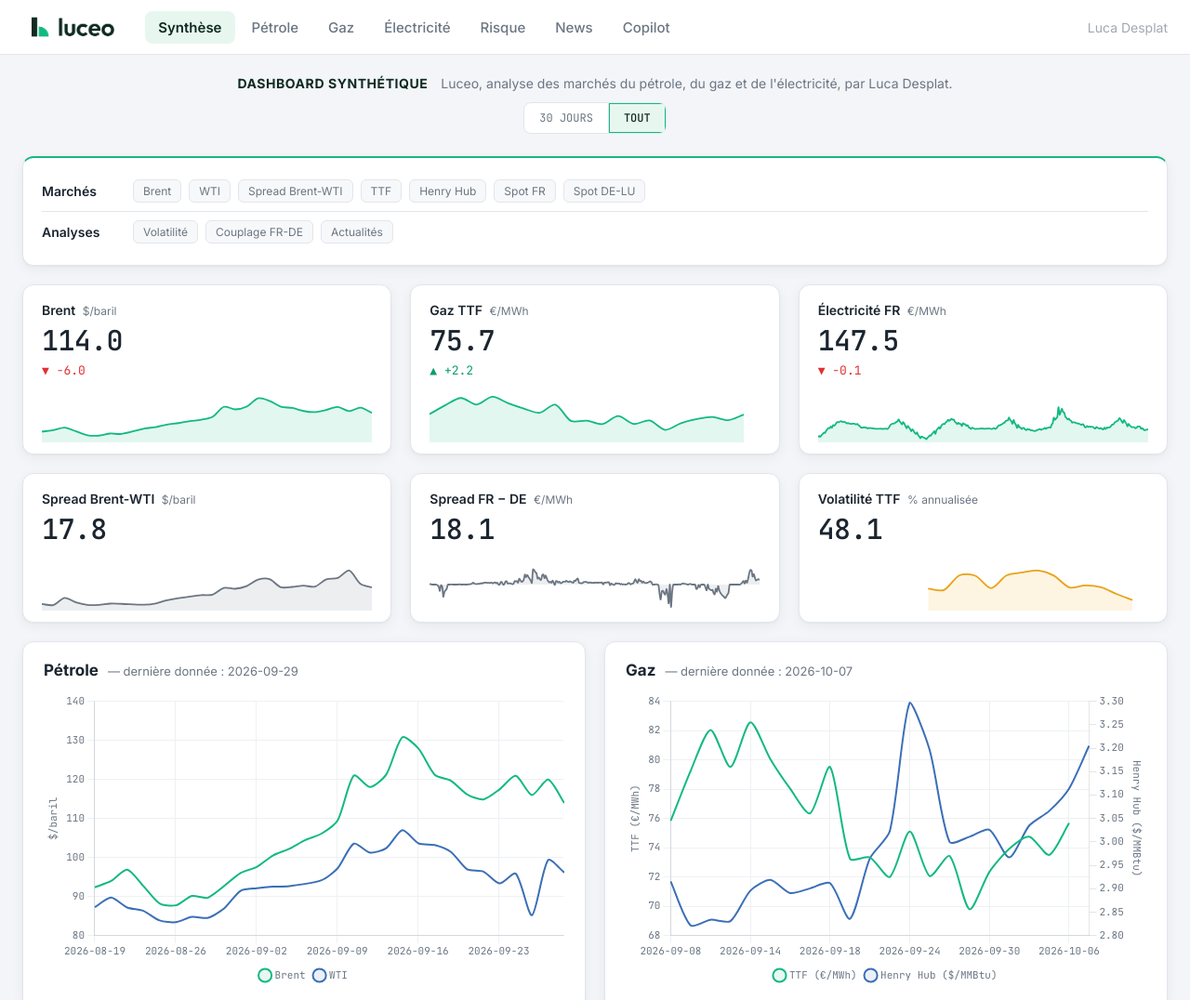
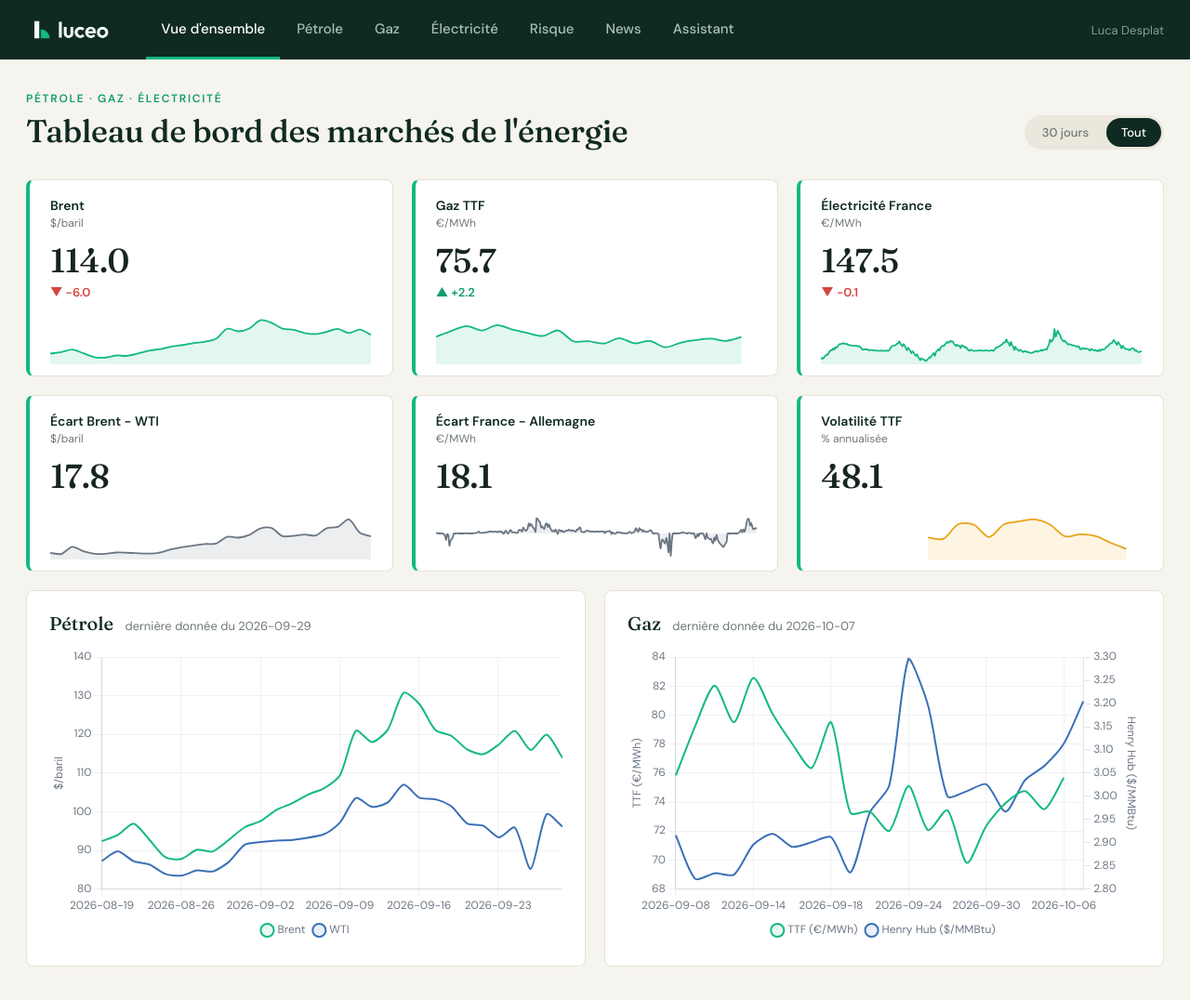
Before and after one commit to Lucadsplt/Energy-Market-Dashboard, a plain HTML site: page index.html in a window 1280 px wide. Shown: the top 1076 px of the page at 93% size. Drawn offline with nearby package versions, Linux system fonts and the light colour scheme.

Commit message:
Interface en francais et nouvelle identite visuelle (bandeau vert, serif, creme)

```diff
--- a/css/style.css
+++ b/css/style.css
@@ -1,33 +1,32 @@
 :root {
     --vert-fonce: #0F2A22;
+    --vert-moyen: #1c4a3b;
     --emeraude: #12B981;
     --emeraude-fonce: #0e9d6c;
-    --emeraude-clair: #e7f7f0;
-    --fond: #f3f5f8;
+    --emeraude-clair: #e3f4ec;
+    --fond: #f6f4ee;
     --carte: #ffffff;
-    --bordure: #e2e6ec;
-    --texte: #1b2530;
-    --texte-doux: #6b7683;
-    --rouge: #e03131;
+    --bordure: #e6e2d8;
+    --texte: #17251f;
+    --texte-doux: #6f7a73;
+    --rouge: #d6453d;
     --bleu: #3b6fb6;
     --ambre: #e8a317;
-    --ombre: 0 1px 2px rgba(15, 42, 34, .04), 0 4px 14px rgba(15, 42, 34, .05);
-    --mono: "JetBrains Mono", ui-monospace, "SFMono-Regular", Consolas, monospace;
+    --titre: "Fraunces", Georgia, "Times New Roman", serif;
 }
 
 * { margin: 0; padding: 0; box-sizing: border-box; }
 
 body {
-    font-family: "Inter", -apple-system, "Segoe UI", Roboto, sans-serif;
+    font-family: "DM Sans", system-ui, -apple-system, "Segoe UI", sans-serif;
     background: var(--fond);
     color: var(--texte);
     -webkit-font-smoothing: antialiased;
 }
 
-/* ---------- Barre du haut ---------- */
+/* ---------- Bandeau du haut (vert sombre) ---------- */
 .topbar {
-    background: var(--carte);
-    border-bottom: 1px solid var(--bordure);
+    background: var(--vert-fonce);
     position: sticky;
     top: 0;
     z-index: 10;
@@ -35,78 +34,93 @@ body {
 .topbar-inner {
     max-width: 1280px;
     margin: 0 auto;
-    padding: 10px 24px;
+    padding: 0 28px;
     display: flex;
     align-items: center;
-    gap: 28px;
+    gap: 36px;
+    min-height: 64px;
 }
-.logo-img { height: 38px; width: auto; display: block; }
+.logo-img { height: 34px; width: auto; display: block; }
 
-.topnav { display: flex; gap: 4px; flex: 1; flex-wrap: wrap; }
+.topnav { display: flex; gap: 2px; flex: 1; flex-wrap: wrap; align-self: stretch; }
 .nav-link {
-    padding: 8px 14px;
-    border-radius: 8px;
-    color: var(--texte-doux);
+    display: flex;
+    align-items: center;
+    padding: 0 16px;
+    color: #a9c2b6;
     text-decoration: none;
     font-weight: 500;
     font-size: 15px;
-    transition: background .15s, color .15s;
+    border-bottom: 3px solid transparent;
+    transition: color .15s, border-color .15s;
 }
-.nav-link:hover { background: var(--fond); color: var(--texte); }
-.nav-link.active { color: var(--vert-fonce); background: var(--emeraude-clair); font-weight: 600; }
+.nav-link:hover { color: #ffffff; }
+.nav-link.active { color: #ffffff; border-bottom-color: var(--emeraude); }
 
-.auteur { color: #a0a8b3; font-size: 14px; white-space: nowrap; }
+.auteur { color: #7fa192; font-size: 13px; white-space: nowrap; }
 
-/* ---------- Sous-barre ---------- */
-.subbar {
+/* ---------- Introduction ---------- */
+.intro {
     max-width: 1280px;
     margin: 0 auto;
-    padding: 22px 24px 4px;
+    padding: 34px 28px 10px;
     display: flex;
-    flex-direction: column;
-    align-items: center;
-    gap: 12px;
-    text-align: center;
+    justify-content: space-between;
+    align-items: flex-end;
+    gap: 20px;
+    flex-wrap: wrap;
 }
-.subbar-titre { font-size: 14px; color: var(--texte-doux); }
-.subbar-titre strong { color: var(--vert-fonce); letter-spacing: .04em; margin-right: 10px; }
+.intro-sur {
+    font-size: 12px;
+    font-weight: 600;
+    letter-spacing: .14em;
+    text-transform: uppercase;
+    color: var(--emeraude-fonce);
+    margin-bottom: 8px;
+}
+.intro h1 {
+    font-family: var(--titre);
+    font-weight: 500;
+    font-size: 34px;
+    letter-spacing: -.01em;
+    line-height: 1.15;
+    color: var(--vert-fonce);
+}
 
 .segment {
     display: inline-flex;
-    border: 1px solid var(--bordure);
-    border-radius: 8px;
-    overflow: hidden;
-    background: var(--carte);
+    padding: 3px;
+    gap: 3px;
+    border-radius: 999px;
+    background: #ebe7dc;
 }
 .segment-btn {
-    font-family: var(--mono);
-    font-size: 12px;
-    padding: 8px 16px;
+    font-family: inherit;
+    font-size: 13px;
+    font-weight: 500;
+    padding: 7px 16px;
     border: 0;
-    border-right: 1px solid var(--bordure);
+    border-radius: 999px;
     background: transparent;
     color: var(--texte-doux);
     cursor: pointer;
+    transition: background .15s, color .15s;
 }
-.segment-btn:last-child { border-right: 0; }
-.segment-btn:hover { background: var(--fond); }
-.segment-btn.actif { background: var(--emeraude-clair); color: var(--vert-fonce); font-weight: 500; box-shadow: inset 0 0 0 1px var(--emeraude); }
+.segment-btn:hover { color: var(--vert-fonce); }
+.segment-btn.actif { background: var(--vert-fonce); color: #ffffff; }
 
 /* ---------- Contenu ---------- */
-.contenu { max-width: 1280px; margin: 0 auto; padding: 20px 24px 40px; }
+.contenu { max-width: 1280px; margin: 0 auto; padding: 22px 28px 40px; }
 .onglet { display: none; }
 .onglet.active { display: block; }
 
 .panneau {
     background: var(--carte);
     border: 1px solid var(--bordure);
-    border-radius: 12px;
-    padding: 14px 20px;
+    border-radius: 8px;
+    padding: 12px 20px;
     margin-bottom: 20px;
-    box-shadow: var(--ombre);
 }
-.panneau.accent { border-top: 2px solid var(--emeraude); }
-
 .ligne-tags {
     display: flex;
     flex-wrap: wrap;
@@ -119,58 +133,80 @@ body {
 
 .tag {
     font-family: inherit;
-    font-size: 12px;
-    padding: 4px 10px;
+    font-size: 13px;
+    padding: 5px 13px;
     border: 1px solid var(--bordure);
-    border-radius: 6px;
-    background: #f7f8fa;
+    border-radius: 999px;
+    background: transparent;
     color: var(--texte-doux);
     text-decoration: none;
     cursor: pointer;
     transition: border-color .15s, color .15s, background .15s;
 }
 .tag:hover { border-color: var(--emeraude); color: var(--vert-fonce); }
-.tag.actif { background: var(--emeraude); border-color: var(--emeraude); color: #fff; }
+.tag.actif { background: var(--vert-fonce); border-color: var(--vert-fonce); color: #fff; }
 
 /* ---------- Cartes ---------- */
 .carte {
     background: var(--carte);
     border: 1px solid var(--bordure);
-    border-radius: 12px;
-    padding: 20px 22px;
-    box-shadow: var(--ombre);
+    border-radius: 8px;
+    padding: 22px 24px;
 }
-.carte h2 { font-size: 17px; font-weight: 700; margin-bottom: 14px; }
-.carte h2 small { font-size: 13px; font-weight: 400; color: var(--texte-doux); margin-left: 6px; }
-.carte h2 small::before { content: "— "; }
+.carte h2 {
+    font-family: var(--titre);
+    font-size: 20px;
+    font-weight: 500;
+    color: var(--vert-fonce);
+    margin-bottom: 14px;
+}
+.carte h2 small {
+    font-family: "DM Sans", sans-serif;
+    font-size: 13px;
+    font-weight: 400;
+    color: var(--texte-doux);
+    margin-left: 8px;
+}
 .carte h2 small:empty { display: none; }
 
 .grille-2 { display: grid; grid-template-columns: repeat(2, minmax(0, 1fr)); gap: 20px; }
 
 .chart-box { position: relative; height: 320px; }
-
 .chart-box.grand { height: 420px; }
 
 .vide p { color: var(--texte-doux); }
-.note { margin-top: 14px; font-size: 12px; color: var(--texte-doux); text-align: center; }
+.note { margin-top: 16px; font-size: 13px; color: var(--texte-doux); max-width: 760px; line-height: 1.5; }
 
-/* ---------- KPI ---------- */
+/* ---------- Indicateurs ---------- */
 .kpi-grid {
     display: grid;
     grid-template-columns: repeat(3, minmax(0, 1fr));
     gap: 20px;
     margin-bottom: 20px;
 }
-.kpi { display: flex; flex-direction: column; gap: 4px; padding: 18px 20px 12px; }
-.kpi-label { font-size: 14px; font-weight: 600; }
-.kpi-label i { font-style: normal; font-weight: 400; color: var(--texte-doux); font-size: 12px; margin-left: 4px; }
-.kpi-value { font-family: var(--mono); font-size: 30px; font-weight: 500; letter-spacing: -.02em; }
-.kpi-change { font-family: var(--mono); font-size: 13px; min-height: 18px; }
+.kpi {
+    display: flex;
+    flex-direction: column;
+    gap: 4px;
+    padding: 18px 22px 12px;
+    border-left: 4px solid var(--emeraude);
+}
+.kpi-label { font-size: 14px; font-weight: 600; color: var(--vert-fonce); }
+.kpi-label i { display: block; font-style: normal; font-weight: 400; color: var(--texte-doux); font-size: 12px; margin-top: 2px; }
+.kpi-value {
+    font-family: var(--titre);
+    font-size: 36px;
+    font-weight: 500;
+    letter-spacing: -.02em;
+    margin-top: 6px;
+    font-variant-numeric: lining-nums tabular-nums;
+}
+.kpi-change { font-size: 13px; font-weight: 600; min-height: 18px; }
 .kpi-change.up { color: var(--emeraude-fonce); }
 .kpi-change.down { color: var(--rouge); }
 .spark { height: 56px; margin-top: 8px; position: relative; }
 
-/* ---------- News ---------- */
+/* ---------- Actualités ---------- */
 .liste-news { display: grid; grid-template-columns: repeat(2, minmax(0, 1fr)); gap: 16px; }
 .news-item {
     display: flex;
@@ -178,27 +214,29 @@ body {
     align-items: center;
     background: var(--carte);
     border: 1px solid var(--bordure);
-    border-radius: 12px;
+    border-radius: 8px;
     padding: 12px;
-    box-shadow: var(--ombre);
 }
-.news-image { width: 120px; height: 80px; object-fit: cover; border-radius: 8px; flex-shrink: 0; background: #eef1f4; }
+.news-image { width: 120px; height: 80px; object-fit: cover; border-radius: 6px; flex-shrink: 0; background: #eeeadf; }
 .news-corps { flex: 1; min-width: 0; }
-.news-titre { color: var(--texte); text-decoration: none; font-weight: 600; font-size: 15px; line-height: 1.35; }
+.news-titre { color: var(--vert-fonce); text-decoration: none; font-weight: 600; font-size: 15px; line-height: 1.35; }
 .news-titre:hover { color: var(--emeraude-fonce); }
 .news-meta { font-size: 12px; color: var(--texte-doux); margin-top: 6px; }
 
-.pied { text-align: center; padding: 24px; font-size: 12px; color: #a0a8b3; }
+.pied { text-align: center; padding: 28px; font-size: 12px; color: var(--texte-doux); }
 
 /* ---------- Mobile ---------- */
 @media (max-width: 900px) {
     .grille-2, .liste-news { grid-template-columns: 1fr; }
     .kpi-grid { grid-template-columns: repeat(2, minmax(0, 1fr)); }
     .auteur { display: none; }
+    .intro h1 { font-size: 28px; }
 }
 @media (max-width: 560px) {
-    .topbar-inner { flex-wrap: wrap; gap: 10px; padding: 10px 14px; }
+    .topbar-inner { flex-wrap: wrap; gap: 6px; padding: 10px 14px; }
+    .topnav { align-self: auto; }
+    .nav-link { padding: 8px 10px; }
     .kpi-grid { grid-template-columns: 1fr; }
-    .contenu { padding: 16px 14px 32px; }
+    .contenu, .intro { padding-left: 14px; padding-right: 14px; }
     .ligne-tags b { width: 100%; }
 }
--- a/index.html
+++ b/index.html
@@ -8,33 +8,35 @@
     <link rel="icon" type="image/png" href="assets/luceo-icon.png">
     <link rel="preconnect" href="https://fonts.googleapis.com">
     <link rel="preconnect" href="https://fonts.gstatic.com" crossorigin>
-    <link href="https://fonts.googleapis.com/css2?family=Inter:wght@400;500;600;700&family=JetBrains+Mono:wght@400;500&display=swap" rel="stylesheet">
+    <link href="https://fonts.googleapis.com/css2?family=DM+Sans:opsz,wght@9..40,400;9..40,500;9..40,600;9..40,700&family=Fraunces:opsz,wght@9..144,500;9..144,600&display=swap" rel="stylesheet">
     <link rel="stylesheet" href="css/style.css">
     <script src="https://cdn.jsdelivr.net/npm/chart.js@4.4.1"></script>
 </head>
 <body>
     <header class="topbar">
         <div class="topbar-inner">
-            <img src="assets/luceo-logo.png" alt="Luceo" class="logo-img">
+            <img src="assets/luceo-logo-light.png" alt="Luceo" class="logo-img">
             <nav class="topnav" id="topnav">
-                <a href="#" class="nav-link active" data-cible="general">Synthèse</a>
+                <a href="#" class="nav-link active" data-cible="general">Vue d'ensemble</a>
                 <a href="#" class="nav-link" data-cible="petrole">Pétrole</a>
                 <a href="#" class="nav-link" data-cible="gaz">Gaz</a>
                 <a href="#" class="nav-link" data-cible="electricite">Électricité</a>
                 <a href="#" class="nav-link" data-cible="risque">Risque</a>
                 <a href="#" class="nav-link" data-cible="news">News</a>
-                <a href="#" class="nav-link" data-cible="copilot">Copilot</a>
+                <a href="#" class="nav-link" data-cible="copilot">Assistant</a>
             </nav>
             <span class="auteur">Luca Desplat</span>
         </div>
     </header>
 
-    <div class="subbar">
-        <p class="subbar-titre"><strong>DASHBOARD SYNTHÉTIQUE</strong>
-            <span>Luceo, analyse des marchés du pétrole, du gaz et de l'électricité, par Luca Desplat.</span></p>
+    <div class="intro">
+        <div>
+            <p class="intro-sur">Pétrole · Gaz · Électricité</p>
+            <h1>Tableau de bord des marchés de l'énergie</h1>
+        </div>
         <div class="segment" id="plage" role="group" aria-label="Période affichée">
-            <button class="segment-btn" data-jours="30">30 JOURS</button>
-            <button class="segment-btn actif" data-jours="0">TOUT</button>
+            <button class="segment-btn" data-jours="30">30 jours</button>
+            <button class="segment-btn actif" data-jours="0">Tout</button>
         </div>
     </div>
 
@@ -42,23 +44,6 @@
 
         <!-- ========== SYNTHÈSE ========== -->
         <section id="general" class="onglet active">
-            <div class="panneau accent">
-                <div class="ligne-tags"><b>Marchés</b>
-                    <a href="#" class="tag" data-aller="petrole">Brent</a>
-                    <a href="#" class="tag" data-aller="petrole">WTI</a>
-                    <a href="#" class="tag" data-aller="petrole">Spread Brent-WTI</a>
-                    <a href="#" class="tag" data-aller="gaz">TTF</a>
-                    <a href="#" class="tag" data-aller="gaz">Henry Hub</a>
-                    <a href="#" class="tag" data-aller="electricite">Spot FR</a>
-                    <a href="#" class="tag" data-aller="electricite">Spot DE-LU</a>
-                </div>
-                <div class="ligne-tags"><b>Analyses</b>
-                    <a href="#" class="tag" data-aller="gaz">Volatilité</a>
-                    <a href="#" class="tag" data-aller="electricite">Couplage FR-DE</a>
-                    <a href="#" class="tag" data-aller="news">Actualités</a>
-                </div>
-            </div>
-
             <div class="kpi-grid">
                 <article class="carte kpi"><span class="kpi-label">Brent <i>$/baril</i></span>
                     <span class="kpi-value" id="kpi-brent">—</span><span class="kpi-change" id="kpi-brent-var"></span>
@@ -66,13 +51,13 @@
                 <article class="carte kpi"><span class="kpi-label">Gaz TTF <i>€/MWh</i></span>
                     <span class="kpi-value" id="kpi-ttf">—</span><span class="kpi-change" id="kpi-ttf-var"></span>
                     <div class="spark"><canvas id="spark-ttf"></canvas></div></article>
-                <article class="carte kpi"><span class="kpi-label">Électricité FR <i>€/MWh</i></span>
+                <article class="carte kpi"><span class="kpi-label">Électricité France <i>€/MWh</i></span>
                     <span class="kpi-value" id="kpi-elec-fr">—</span><span class="kpi-change" id="kpi-elec-fr-var"></span>
                     <div class="spark"><canvas id="spark-elec"></canvas></div></article>
-                <article class="carte kpi"><span class="kpi-label">Spread Brent-WTI <i>$/baril</i></span>
+                <article class="carte kpi"><span class="kpi-label">Écart Brent − WTI <i>$/baril</i></span>
                     <span class="kpi-value" id="kpi-spread-oil">—</span>
                     <div class="spark"><canvas id="spark-spread-oil"></canvas></div></article>
-                <article class="carte kpi"><span class="kpi-label">Spread FR − DE <i>€/MWh</i></span>
+                <article class="carte kpi"><span class="kpi-label">Écart France − Allemagne <i>€/MWh</i></span>
                     <span class="kpi-value" id="kpi-spread-elec">—</span>
                     <div class="spark"><canvas id="spark-spread-elec"></canvas></div></article>
                 <article class="carte kpi"><span class="kpi-label">Volatilité TTF <i>% annualisée</i></span>
@@ -93,7 +78,7 @@
             <div class="grille-2">
                 <article class="carte"><h2>Prix <small>Brent / WTI, $/baril</small></h2>
                     <div class="chart-box"><canvas id="graphique-petrole"></canvas></div></article>
-                <article class="carte"><h2>Spread <small>Brent − WTI, $/baril</small></h2>
+                <article class="carte"><h2>Écart de prix <small>Brent − WTI, $/baril</small></h2>
                     <div class="chart-box"><canvas id="graphique-spread"></canvas></div></article>
             </div>
             <p class="note">Source : FRED (séries DCOILBRENTEU et DCOILWTICO). Publication avec environ une semaine de décalage.</p>
@@ -113,9 +98,9 @@
         <!-- ========== ÉLECTRICITÉ ========== -->
         <section id="electricite" class="onglet">
             <div class="grille-2">
-                <article class="carte"><h2>Marché spot <small>day-ahead, €/MWh</small></h2>
+                <article class="carte"><h2>Prix de marché <small>veille pour le lendemain, €/MWh</small></h2>
                     <div class="chart-box"><canvas id="graphique-electricite"></canvas></div></article>
-                <article class="carte"><h2>Couplage <small>spread FR − DE-LU, €/MWh</small></h2>
+                <article class="carte"><h2>Couplage <small>écart France − Allemagne, €/MWh</small></h2>
                     <div class="chart-box"><canvas id="graphique-elec-spread"></canvas></div></article>
             </div>
             <p class="note">Source : ENTSO-E Transparency Platform, résolution 15 minutes.</p>
@@ -124,24 +109,24 @@
         <!-- ========== RISQUE ========== -->
         <section id="risque" class="onglet">
             <div class="kpi-grid">
-                <article class="carte kpi"><span class="kpi-label">Dernier prix Brent <i>$/baril</i></span>
+                <article class="carte kpi"><span class="kpi-label">Dernier prix du Brent <i>$/baril</i></span>
                     <span class="kpi-value" id="risk-prix">—</span></article>
-                <article class="carte kpi"><span class="kpi-label">VaR 95 % <i>perte max à 30 j</i></span>
+                <article class="carte kpi"><span class="kpi-label">Perte maximale probable <i>VaR 95 %, à 30 jours</i></span>
                     <span class="kpi-value" id="risk-var">—</span></article>
-                <article class="carte kpi"><span class="kpi-label">Expected Shortfall 95 % <i>perte moyenne pire cas</i></span>
+                <article class="carte kpi"><span class="kpi-label">Perte moyenne dans les pires cas <i>ES 95 %, à 30 jours</i></span>
                     <span class="kpi-value" id="risk-es">—</span></article>
             </div>
-            <article class="carte"><h2>Fan chart Brent <small id="risk-sous-titre"></small></h2>
+            <article class="carte"><h2>Cône de projection du Brent <small id="risk-sous-titre"></small></h2>
                 <div class="chart-box grand"><canvas id="graphique-risque"></canvas></div></article>
             <div class="kpi-grid" style="margin-top:20px">
-                <article class="carte kpi"><span class="kpi-label">Prix d'équilibre μ <i>$/baril</i></span>
+                <article class="carte kpi"><span class="kpi-label">Prix d'équilibre estimé <i>$/baril</i></span>
                     <span class="kpi-value" id="risk-mu">—</span></article>
-                <article class="carte kpi"><span class="kpi-label">Demi-vie du retour <i>jours ouvrés</i></span>
+                <article class="carte kpi"><span class="kpi-label">Retour à l'équilibre <i>demi-vie, en jours ouvrés</i></span>
                     <span class="kpi-value" id="risk-demi">—</span></article>
                 <article class="carte kpi"><span class="kpi-label">Volatilité <i>% annualisée</i></span>
                     <span class="kpi-value" id="risk-vol">—</span></article>
             </div>
-            <p class="note">Modèle d'Ornstein-Uhlenbeck sur le log du prix, calibré sur 5 ans (FRED), 10 000 trajectoires simulées. Bandes : 5–95 % (claire) et 25–75 % (foncée).</p>
+            <p class="note">Modèle à retour à la moyenne (Ornstein-Uhlenbeck) sur le logarithme du prix, calibré sur 5 ans de données FRED, avec 10 000 trajectoires simulées. Bandes : 90 % des cas (claire) et 50 % des cas (foncée).</p>
         </section>
 
         <!-- ========== NEWS ========== -->
@@ -165,8 +150,8 @@
         <!-- ========== COPILOT ========== -->
         <section id="copilot" class="onglet">
             <article class="carte vide">
-                <h2>Copilot</h2>
-                <p>Un assistant qui explique les graphes arrive bientôt.</p>
+                <h2>Assistant</h2>
+                <p>Un assistant qui commente les graphiques arrive bientôt.</p>
             </article>
         </section>
     </main>
--- a/js/charts.js
+++ b/js/charts.js
@@ -9,8 +9,8 @@ const COULEURS = {
 };
 
 Chart.defaults.maintainAspectRatio = false;
-Chart.defaults.font.family = '"JetBrains Mono", ui-monospace, Consolas, monospace';
-Chart.defaults.font.size = 11;
+Chart.defaults.font.family = '"DM Sans", system-ui, sans-serif';
+Chart.defaults.font.size = 12;
 Chart.defaults.color = "#6b7683";
 
 // Graphes déjà créés, pour pouvoir filtrer la période sans les reconstruire
@@ -146,7 +146,7 @@ function afficherKpi(id, valeurs, { variation = true } = {}) {
 
 function afficherMaj(id, dates) {
     const el = document.getElementById(id);
-    if (el) el.textContent = "dernière donnée : " + dates[dates.length - 1].slice(0, 10);
+    if (el) el.textContent = "dernière donnée du " + dates[dates.length - 1].slice(0, 10);
 }
 
 function charger(nom) {
@@ -170,7 +170,7 @@ window.addEventListener("load", () => {
         creerGraphe("synth-petrole", d, prix);
         creerGraphe("graphique-petrole", d, prix);
         creerGraphe("graphique-spread", d, [
-            { cle: "spread", label: "Brent − WTI", couleur: ambre, unite: "$/baril", remplir: true },
+            { cle: "spread", label: "Écart Brent − WTI", couleur: ambre, unite: "$/baril", remplir: true },
         ]);
     }).catch(e => console.error("Pétrole :", e));
 
@@ -204,7 +204,7 @@ window.addEventListener("load", () => {
             { cle: "de_lu", label: "Allemagne-Luxembourg", couleur: bleu },
         ], { dailyOnly: false, escalier: true });
         creerGraphe("graphique-elec-spread", d, [
-            { cle: "spread_fr_de", label: "FR − DE", couleur: ambre, unite: "€/MWh", remplir: true },
+            { cle: "spread_fr_de", label: "Écart France − Allemagne", couleur: ambre, unite: "€/MWh", remplir: true },
         ], { dailyOnly: false, escalier: true });
     }).catch(e => console.error("Électricité :", e));
 
--- a/js/risk.js
+++ b/js/risk.js
@@ -1,4 +1,4 @@
-// Onglet Risque : fan chart Monte Carlo du Brent (données calculées par le pipeline Python)
+// Onglet Risque : cone de projection Monte Carlo du Brent (données calculées par le pipeline Python)
 window.addEventListener("load", () => {
     fetch("data/risk.json")
         .then(r => r.json())
@@ -27,9 +27,9 @@ function dessinerRisque(b) {
             labels,
             datasets: [
                 { label: "5 %", data: bande("p5"), ...sansLigne },
-                { label: "Bande 5–95 %", data: bande("p95"), ...sansLigne, fill: "-1", backgroundColor: "rgba(18,185,129,0.12)" },
+                { label: "90 % des cas", data: bande("p95"), ...sansLigne, fill: "-1", backgroundColor: "rgba(18,185,129,0.12)" },
                 { label: "25 %", data: bande("p25"), ...sansLigne },
-                { label: "Bande 25–75 %", data: bande("p75"), ...sansLigne, fill: "-1", backgroundColor: "rgba(18,185,129,0.25)" },
+                { label: "50 % des cas", data: bande("p75"), ...sansLigne, fill: "-1", backgroundColor: "rgba(18,185,129,0.25)" },
                 { label: "Médiane simulée", data: bande("p50"), borderColor: vert, borderDash: [6, 4], borderWidth: 2, pointRadius: 0 },
                 { label: "Historique", data: historique, borderColor: "#0F2A22", borderWidth: 2, pointRadius: 0 },
             ],
@@ -62,5 +62,5 @@ function dessinerRisque(b) {
     document.getElementById("risk-mu").textContent = p.mu_prix.toFixed(1);
     document.getElementById("risk-demi").textContent = Math.round(Math.LN2 / p.kappa);
     document.getElementById("risk-vol").textContent = (p.sigma_quotidien * Math.sqrt(252) * 100).toFixed(0);
-    document.getElementById("risk-sous-titre").textContent = `horizon ${b.horizon_jours} jours ouvrés`;
+    document.getElementById("risk-sous-titre").textContent = `horizon de ${b.horizon_jours} jours ouvrés`;
 }
```
